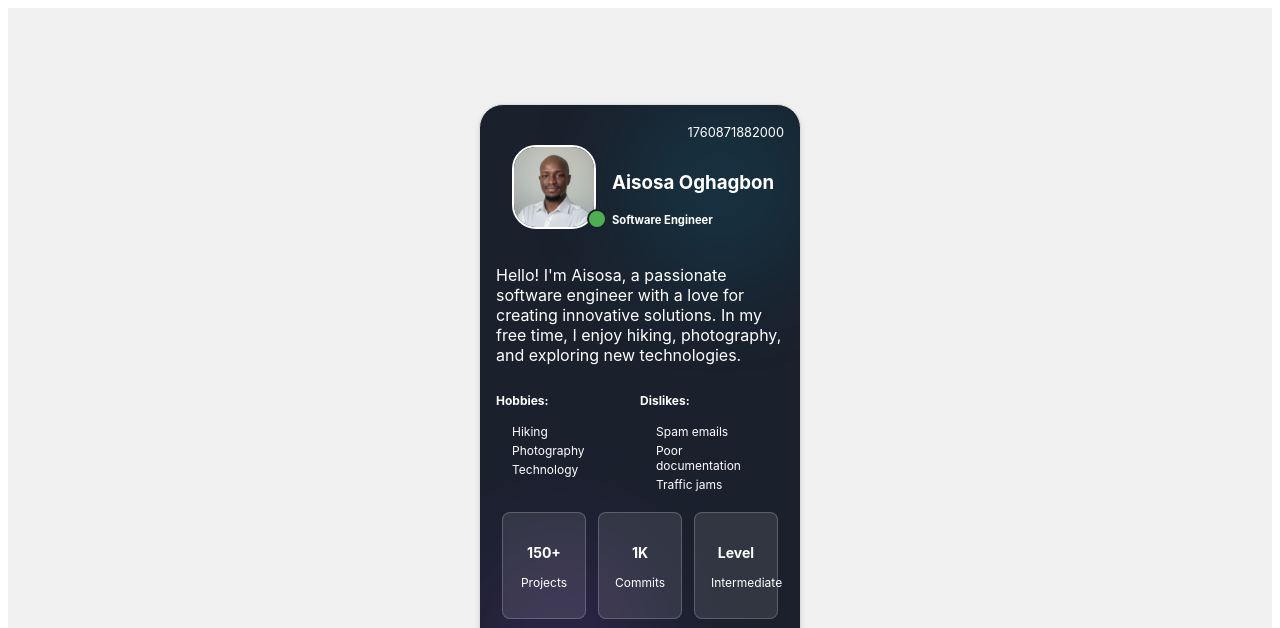
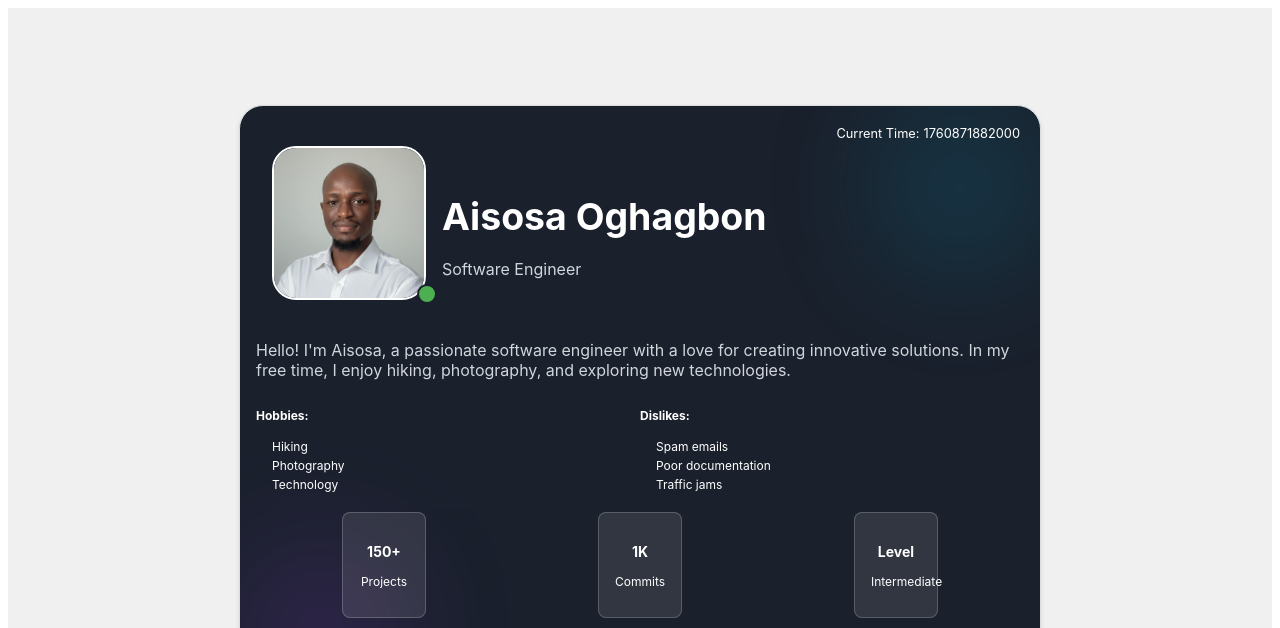
Before and after one commit to Favais/HNG_Stage_0, a website: page index.html in a window 1280 px wide. Shown: the top 628 px of the page. Drawn offline with Linux system fonts and the light colour scheme.

Commit message:
optimized for screens

```diff
--- a/index.html
+++ b/index.html
@@ -16,6 +16,10 @@
                 <div class="bottom"></div>
             </div>
             <div class="container">
+                <div class="user-time">
+                    <p>Current Time:</p>
+                    <time data-testid="test-user-time" id="user-time"></time>
+                </div>
                 <section class="profile-info">
                     <figure class="profile-img">
                         <img data-testid="test-user-avatar" src="./assets/IMG_9032.JPG" alt="profile-img" />
@@ -23,9 +27,8 @@
                     </figure>
                     <header class="title">
                         <h1 data-testid="test-user-name">Aisosa Oghagbon</h1>
-                        <h2>Software Engineer</h2>
+                        <p>Software Engineer</p>
                     </header>
-                    <time data-testid="test-user-time" id="user-time"></time>
                 </section>
 
                 <p data-testid="test-user-bio" class="profile-bio">Hello! I'm Aisosa, a passionate software engineer
--- a/main.js
+++ b/main.js
@@ -2,4 +2,4 @@ const updateTime = () => {
     document.getElementById("user-time").textContent = Date.now();
 }
 updateTime();
-setInterval(updateTime, 1000);
+setInterval(updateTime, 100);
--- a/style.css
+++ b/style.css
@@ -7,7 +7,7 @@ main {
 }
 
 .profile-card {
-    max-width: 20rem;
+    max-width: 50rem;
     border: 1px solid #ddd;
     border-radius: 24px;
     box-shadow: 0 2px 5px rgba(0, 0, 0, 0.1);
@@ -50,6 +50,7 @@ main {
     align-items: center;
     position: relative;
     padding-top: 4px;
+    font-size: 2rem;
 }
 
 .profile-img {
@@ -58,8 +59,8 @@ main {
 }
 
 .profile-info img {
-    width: 80px;
-    height: 80px;
+    width: 150px;
+    height: 150px;
     border-radius: 24px;
     margin: 16px;
     border: 2px solid #fff;
@@ -74,6 +75,15 @@ main {
     .status {
         bottom: 20px;
         left: 80px;
+    }
+
+    .title p {
+        margin: 20px;
+        font-size: 0.7rem;
+        position: absolute;
+        right: 0;
+        bottom: 0px;
+
     }
 }
 
@@ -90,12 +100,18 @@ main {
     border-radius: 50%;
 }
 
-.profile-info time {
+.user-time {
+    display: flex;
+    gap: 4px;
     color: #fff;
     font-size: 0.8rem;
     position: absolute;
-    right: 0;
-    top: 0px;
+    right: 20px;
+}
+
+.user-time p {
+    margin: 0;
+    padding: 0;
 }
 
 .likes-dislikes {
@@ -124,16 +140,24 @@ main {
 }
 
 .title {
-    /* margin: 0; */
+    position: relative;
 }
 
-.title h2 {
+.title h1 {
+    margin: 20px 0;
+    /* position: relative; */
+}
+
+.title p {
     margin: 0;
-    font-size: 0.7rem;
+    font-size: 1rem;
+    font-weight: 400;
+    color: #D1D5DC;
 }
 
 .profile-bio {
     font-size: 1rem;
+    color: #D1D5DC;
 }
 
 .achievements {
```
